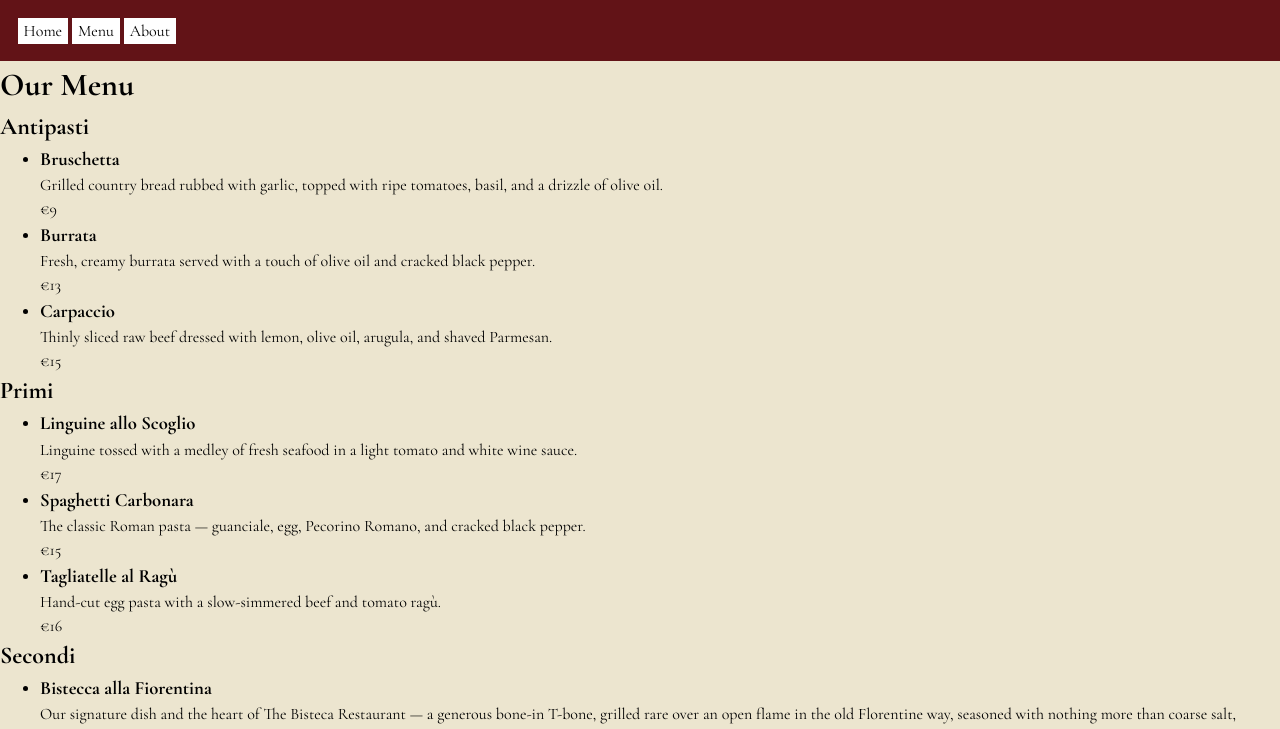
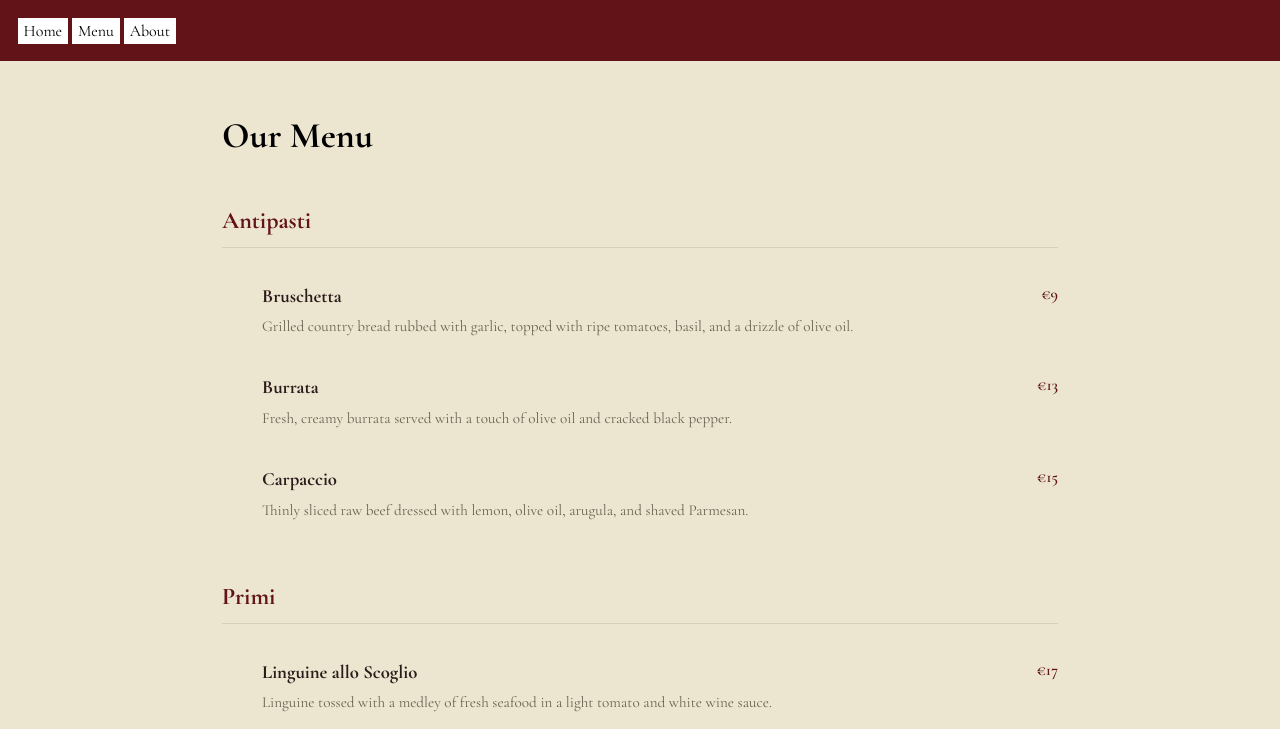
Before and after one commit to TavaresdevJS/Restaurant-Page, a website built with webpack: page src/template.html in a window 1280 px wide. Both pictures are taken after a click on the button "Menu". Shown: the top 729 px of the page. Built offline with nearby package versions, Linux system fonts and the light colour scheme.

Commit message:
Add menu styling and fix home.js

```diff
--- a/src/home.js
+++ b/src/home.js
@@ -5,26 +5,31 @@ export function createHomePage() {
   const container = document.createElement('div');
   container.classList.add('home-page');
 
+  const textWrapper = document.createElement('div');
+  textWrapper.classList.add('home-text');
+
   const heading = document.createElement('h1');
   heading.id = 'title';
   heading.textContent = 'The Bisteca Restaurant';
-  container.appendChild(heading);
+  textWrapper.appendChild(heading);
+
+  const tagline = document.createElement('p');
+  tagline.classList.add('tagline');
+  tagline.textContent = `Florence's Finest Cut, Since 1962`;
+  textWrapper.appendChild(tagline);
+
+  const descriptionText = document.createElement('p');
+  descriptionText.classList.add('description-text');
+  descriptionText.textContent = `For over sixty years, travelers from every corner of the world have found their way to our door, drawn by the smell of steak grilling over open flame in the old Florentine way. At The Bisteca Restaurant, our family's recipe for the perfect bistecca alla fiorentina has been passed down, generation to generation, unchanged and unhurried — just as tradition demands.`;
+  textWrapper.appendChild(descriptionText);
 
   const bisteca = document.createElement('img');
   bisteca.classList.add('home-img');
   bisteca.src = img;
   bisteca.alt = 'Raw Florence Steak';
+
+  container.appendChild(textWrapper);
   container.appendChild(bisteca);
-
-  const tagline = document.createElement('p');
-  tagline.classList.add('tagline');
-  tagline.textContent = `Florence's Finest Cut, Since 1962`;
-  container.appendChild(tagline);
-
-  const descriptionText = document.createElement('p');
-  descriptionText.classList.add('description-text');
-  descriptionText.textContent = `For over sixty years, travelers from every corner of the world have found their way to our door, drawn by the smell of steak grilling over open flame in the old Florentine way. At The Bisteca Restaurant, our family's recipe for the perfect bistecca alla fiorentina has been passed down, generation to generation, unchanged and unhurried — just as tradition demands.`;
-  container.appendChild(descriptionText);
 
   return container;
 }
--- a/src/styles.css
+++ b/src/styles.css
@@ -80,6 +80,14 @@ h6 {
   font-family: 'Cormorant Garamond';
 }
 
+h1 {
+  font-size: 36px;
+}
+
+p {
+  font-size: 20px;
+}
+
 body {
   background-color: #ece5cf;
 }
@@ -110,3 +118,48 @@ button {
   width: 100%;
   aspect-ratio: 4 / 5;
 }
+
+.menu-page {
+  max-width: 900px;
+  margin: 0 auto;
+  padding: 3rem 2rem;
+}
+
+.menu-section {
+  color: #621317;
+  border-bottom: 1px solid #d8cfb8;
+  padding-bottom: 0.5rem;
+  margin-top: 2.5rem;
+  margin-bottom: 1rem;
+}
+
+.list-item {
+  display: grid;
+  grid-template-columns: 1fr auto;
+  column-gap: 1rem;
+  row-gap: 0.35rem;
+  padding: 1.1rem 0;
+}
+
+.dish-title {
+  grid-column: 1;
+  grid-row: 1;
+  font-weight: 700;
+  color: #2a1a1a;
+}
+
+.dish-price {
+  grid-column: 2;
+  grid-row: 1;
+  text-align: right;
+  font-weight: 600;
+  color: #621317;
+}
+
+.dish-paragraph {
+  grid-column: 1 / -1;
+  grid-row: 2;
+  text-align: left;
+  color: #6b6250;
+  font-size: 0.95rem;
+}
```
